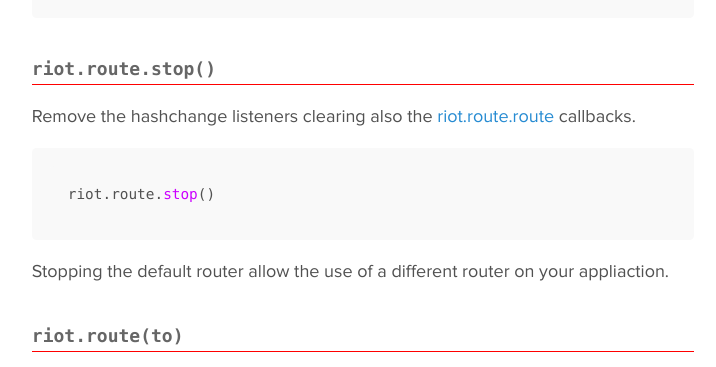
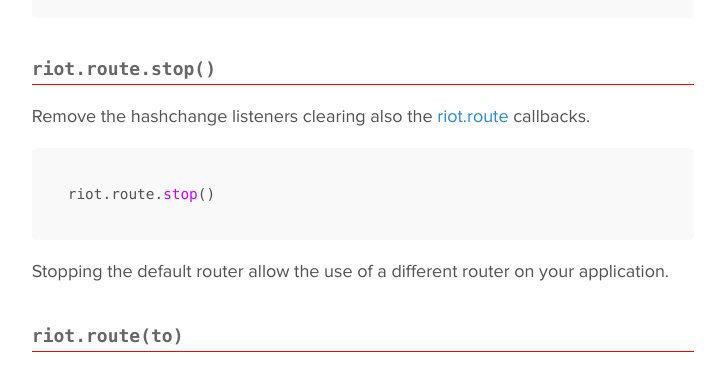
Before and after one commit to riot/riot.github.io, a Jekyll site: the page built from api/route.md, in a window 1280 px wide and 900 px high, scrolled down 1160 px. Shown: the part 154-521 px from the top of the window, without its empty margins (277-993 px from the left). Built offline with Jekyll 4.4.1, drawn with Linux system fonts in a browser that asks for light colours; Markdown is read by kramdown in place of the engine named in the settings.

Commit message:
typos and comment errors

````diff
--- a/api/route.md
+++ b/api/route.md
@@ -47,13 +47,13 @@ riot.route.start() // start again
 
 ### riot.route.stop()
 
-Remove the hashchange listeners clearing also the [riot.route.route](#route) callbacks.
+Remove the hashchange listeners clearing also the [riot.route](#route) callbacks.
 
 ```javascript
 riot.route.stop()
 ```
 
-Stopping the default router allow the use of a different router on your appliaction.
+Stopping the default router allow the use of a different router on your application.
 
 ### riot.route(to)
 
````
Also changed, not shown: api/index.md (+1 -1 lines), guide/v1.0.md (+1 -1 lines).
